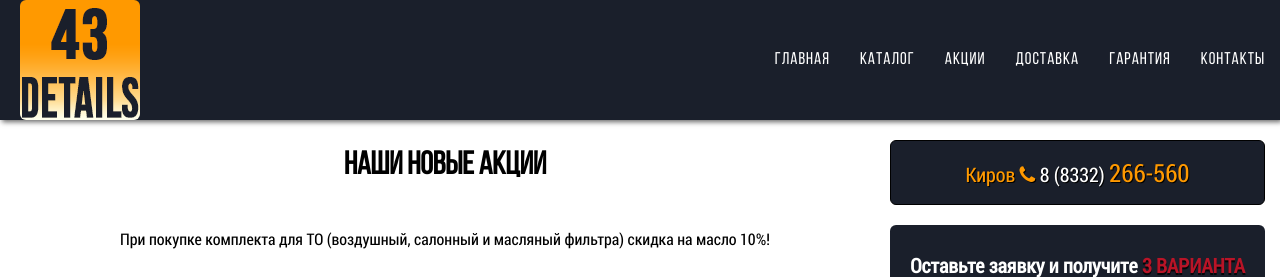
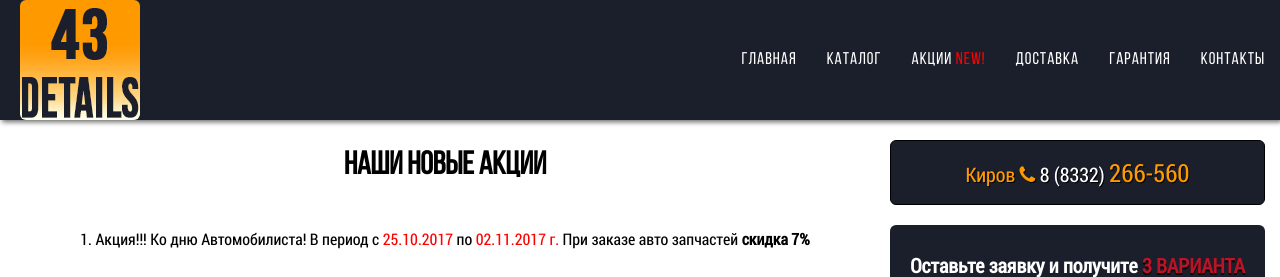
Before and after one commit to sickbear/43details, a Django app: template shop_app/templates/shares.html in a window 1280 px wide. Shown: the top 277 px of the page. Run offline with Django 3.2, Linux system fonts and the light colour scheme; the template is opened without the code that fills it, so the values that code supplies are empty.

Commit message:
New share

```diff
--- a/shop_app/templates/shares.html
+++ b/shop_app/templates/shares.html
@@ -4,10 +4,20 @@
 {% block content %}
                     <div class="shares_block">
                         <h1 class="shares_title">Наши новые акции</h1>
-                        <p>При покупке комплекта для ТО (воздушный, салонный и масляный фильтра) скидка на масло 10%!
+                        <p>1. Акция!!! Ко дню Автомобилиста!
+                              В период с
+                              <span style="color:red;">25.10.2017</span>
+                              по
+                              <span style="color:red;">02.11.2017 г.</span>
+                              При заказе авто запчастей <b>скидка 7%</b>
                         </p>
                         <div class="shares_img">
-                            <img src="{% static 'img/shares/share_1.jpg' %}" alt="Акция №1">
+                            <img src="{% static 'img/shares/auto_day.jpg' %}" alt="Акция №1">
+                        </div>
+                        <p>2. При покупке комплекта для ТО (воздушный, салонный и масляный фильтра) скидка на масло <b>10%!</b>
+                        </p>
+                        <div class="shares_img">
+                            <img src="{% static 'img/shares/share_1.jpg' %}" alt="Акция №2">
                         </div>
 
                     </div>
--- a/static/css/main.css
+++ b/static/css/main.css
@@ -70,6 +70,10 @@ header {
     display: block;
     border-bottom: #1a1f2b solid 2px;
     box-sizing: padding-box;
+}
+.nav_link:nth-child(3) > a:after {
+    content: ' new!';
+    color: red;
 }
 
 .nav_link > a:hover {
```
Also changed, not shown: shop_app/templates/sent.html (+7 -0 lines).
